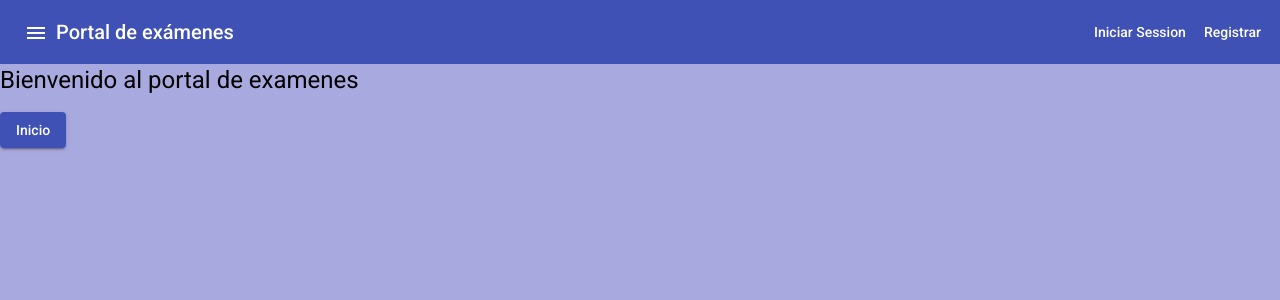
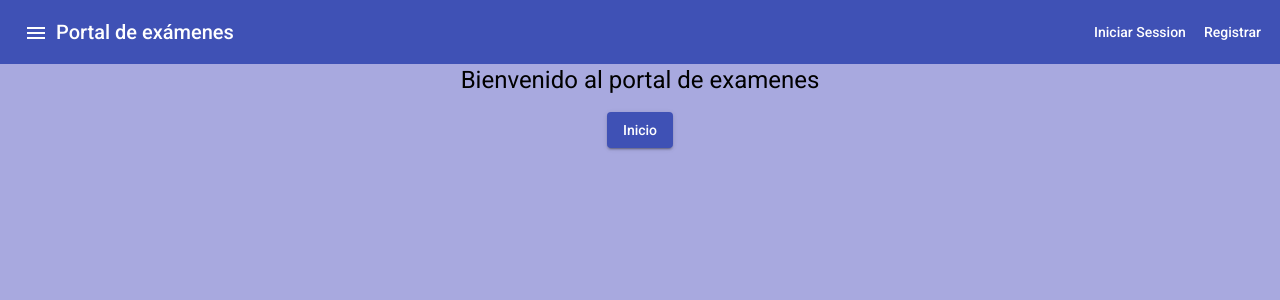
Before and after one commit to F-DV/SIstema-Examenes, an Angular app in the folder sistema-examenes-frontend/: page / in a window 1280 px wide. Shown: the top 300 px of the page. Built offline with nearby package versions, Linux system fonts and the light colour scheme.

Commit message:
[UPDATE],se agregan las dependencias de , Spring Security, Jaxb, Jwt

```diff
--- a/sistema-examenes-frontend/src/app/pages/home/home.component.html
+++ b/sistema-examenes-frontend/src/app/pages/home/home.component.html
@@ -1,7 +1,7 @@
 <div class="bootstrap-wrapper">
   <div class="container">
     <div class="row">
-      <div class="col-md-6 offset-md-3 text center">
+      <div class="col-md-6 offset-md-3 text-center">
         <h1>Bienvenido al portal de examenes</h1>
         <button mat-raised-button color="primary">Inicio</button>
       </div>
--- a/sistema-examenes-frontend/src/app/pages/login/login.component.css
+++ b/sistema-examenes-frontend/src/app/pages/login/login.component.css
@@ -15,6 +15,7 @@
   height: 90vh;
   border-radius: 20px;
   box-shadow: 0.5px 0.5px 15px black;
+  margin-bottom: 30px;
 }
 .form-container{
   display: flex;
```
Also changed, not shown: 2 other files (tests, documents, lock files or other folders).
